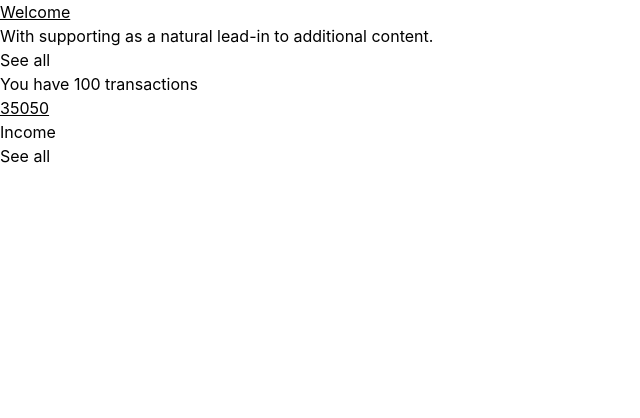
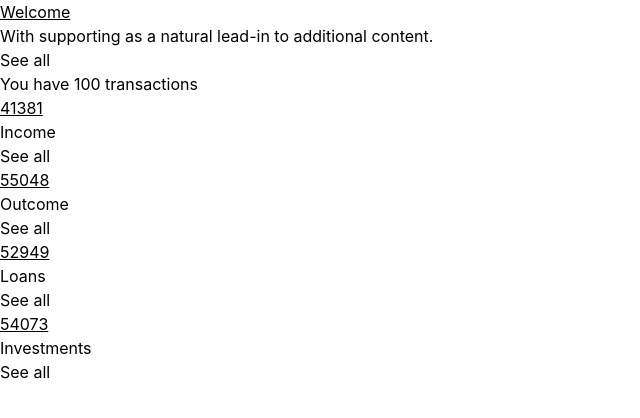
Before and after one commit to PetrAlexkulakov/List-page, a React (Create React App) app: page / in a window 1280 px wide. Shown: the top 418 px of the page, without its empty margins (0-640 px from the left). Built offline with nearby package versions, Linux system fonts and the light colour scheme.

Commit message:
feat: create all cards

```diff
--- a/src/pages/List/index.tsx
+++ b/src/pages/List/index.tsx
@@ -34,7 +34,10 @@ const List = () => {
       body='With supporting as a natural lead-in to additional content.'
       underBody={'You have ' + dataJSON.total + ' transactions'}
       link='navigator?tab=0' />
-      <Card title={findAllAmount('income')} body='Income' link='navigator?tab=1' />
+      <Card title={findAllAmount('income')} body='Income' link='navigator?tab=0' />
+      <Card title={findAllAmount('outcome')} body='Outcome' link='navigator?tab=1' />
+      <Card title={findAllAmount('loan')} body='Loans' link='navigator?tab=2' />
+      <Card title={findAllAmount('investment')} body='Investments' link='navigator?tab=3' />
     </div>
   )
 }
```
